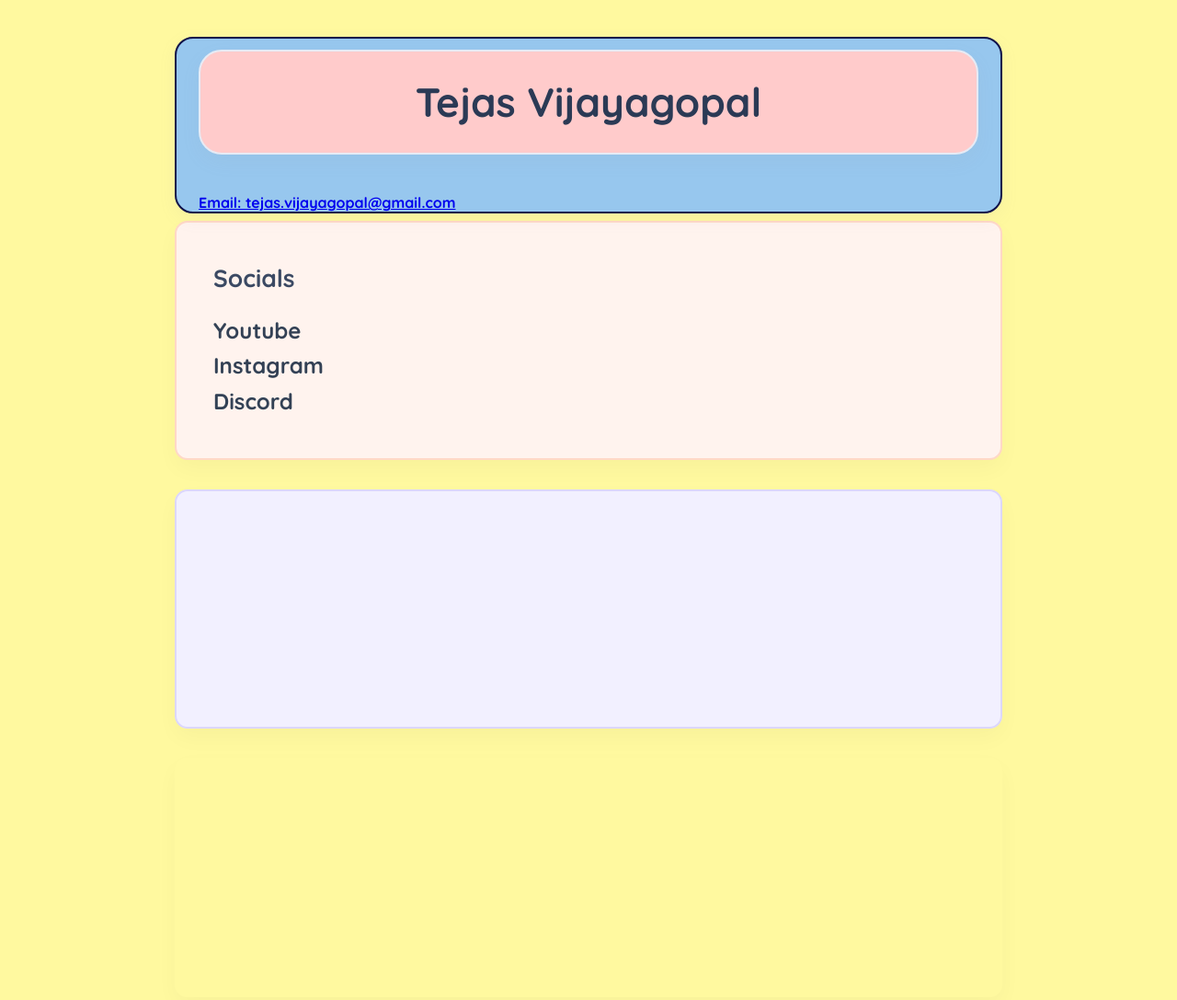
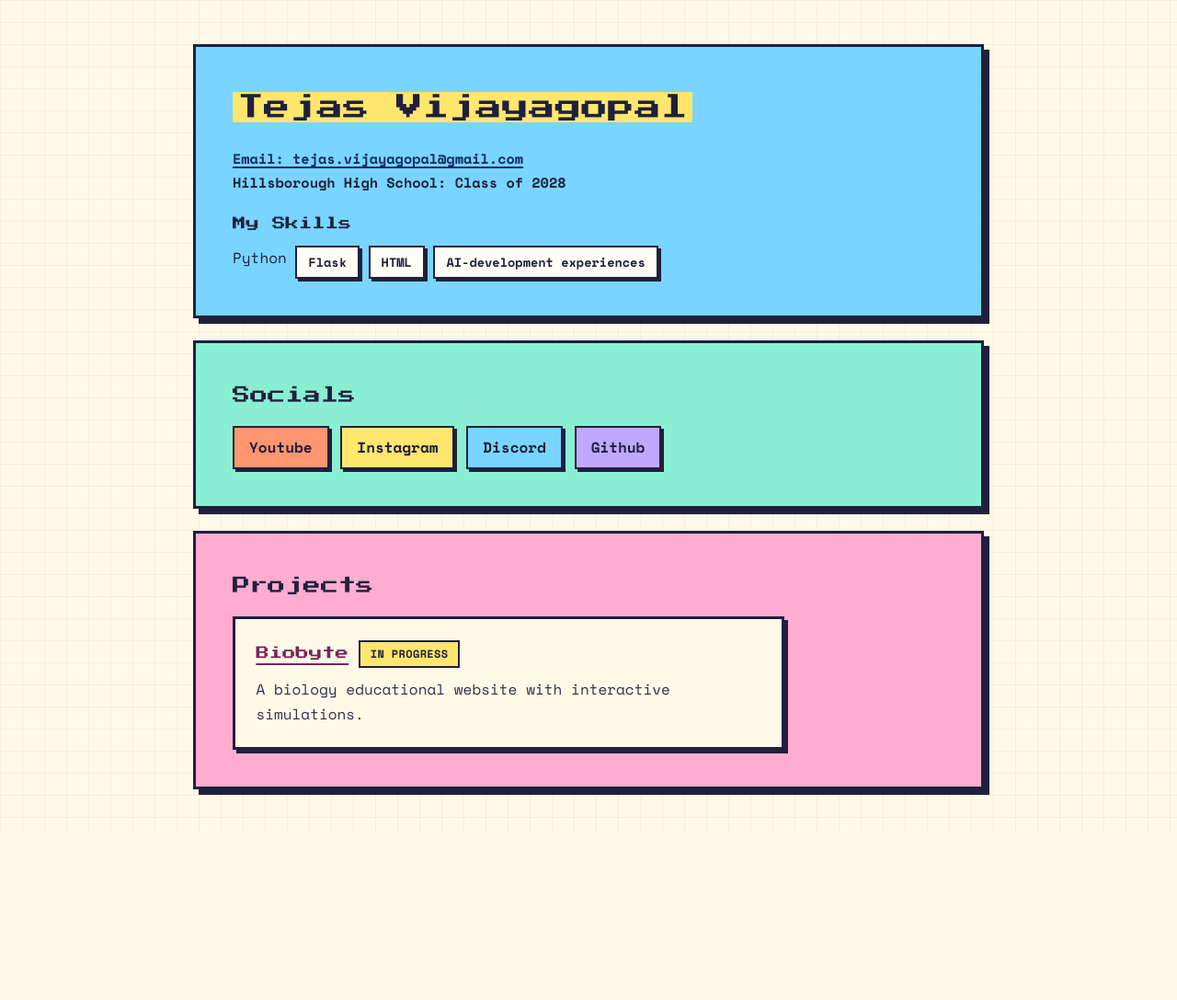
Before and after one commit to TejuViji/Linktree-portfolio, a plain HTML site: page index.html in a window 1280 px wide. Shown: the whole page at 92% size. After the commit the page ends 906 px from the top, so only its background shows below. Drawn offline with nearby package versions, Linux system fonts and the light colour scheme.

Commit message:
Finished Portfolio Website

```diff
--- a/index.html
+++ b/index.html
@@ -16,22 +16,42 @@
             </h1>
             <h4><a href="mailto:tejas.vijayagopal@gmail.com"> Email: tejas.vijayagopal@gmail.com </a></h4>
             <h4> Hillsborough High School: Class of 2028</h4>
+            <h2> My Skills </h2>
+            <ul>
+                    Python
+                </li>
+                <li>
+                    Flask
+                </li>
+                <li>HTML</li>
+                <li>
+                    AI-development experiences
+                </li>
+            </ul>
         </div>
 
 
-        <div class="Section">
+        <div class="Section social-section">
             <h1 class="section-header"> Socials </h1>
-            <h2 class="social-media" href="https://www.youtube.com/@JustIndoreal"> Youtube </h2>
-            <h2 class="social-media" href=" https://instagram.com/@tejasvijayagopal"> Instagram </h2>
-            <h2 class="social-media" href=""> Discord </h2>
+            <div class="social-links">
+                <h2 class="social-media"> <a href="https://www.youtube.com/@JustIndoreal"> Youtube  </a> </h2>
+                <h2 class="social-media"> <a href=" https://instagram.com/@tejasvijayagopal"> Instagram </a> </h2>
+                <h2 class="social-media"> <a href="https://discordapp.com/users/1113612193137705061"> Discord </a> </h2>
+                <h2 class="social-media"> <a href="https://github.com/TejuViji"> Github </a> </h2>
+            </div>
         </div>
 
-        <div class="Section">
-            <h1 class="section-header"> </h1>
-        </div>
-
-        <div class="Section">
-            <h1 class="section-header"> </h1>
+        <div class="Section project-section">
+            <h1 class="section-header"> Projects </h1>
+            <article class="project-card">
+                <div class="project-card-heading">
+                    <h2 class="projects"> <a href="https://github.com/TejuViji/Biobyte"> Biobyte </a></h2>
+                    <span class="project-status">In progress</span>
+                </div>
+                <p class="project-descriptions">
+                    A biology educational website with interactive simulations.
+                </p>
+            </article>
         </div>
     </main>
 </body>
--- a/styles.css
+++ b/styles.css
@@ -1,4 +1,14 @@
-@import url('https://fonts.googleapis.com/css2?family=Quicksand:wght@500;700&display=swap');
+@import url('https://fonts.googleapis.com/css2?family=Press+Start+2P&family=Space+Mono:wght@400;700&display=swap');
+
+:root {
+    --ink: #20203d;
+    --paper: #fff9e8;
+    --blue: #79d5ff;
+    --mint: #8aefd2;
+    --pink: #ffacd1;
+    --yellow: #ffe66d;
+    --purple: #c1a8ff;
+}
 
 * {
     box-sizing: border-box;
@@ -7,80 +17,224 @@
 }
 
 body {
-    font-family: 'Quicksand', 'Segoe UI', Tahoma, Geneva, Verdana, sans-serif;
-    background-color: #fff99f;
-    color: #334155;
-    line-height: 1.6;
-    padding: 2.5rem 1.25rem;
+    min-height: 100vh;
+    padding: 3rem 1.25rem;
+    background-color: var(--paper);
+    background-image:
+        linear-gradient(rgba(32, 32, 61, 0.045) 1px, transparent 1px),
+        linear-gradient(90deg, rgba(32, 32, 61, 0.045) 1px, transparent 1px);
+    background-size: 24px 24px;
+    color: var(--ink);
+    font-family: 'Space Mono', 'Courier New', monospace;
+    line-height: 1.65;
 }
 
 main {
-    max-width: 900px;
+    display: grid;
+    gap: 1.5rem;
+    max-width: 860px;
     margin: 0 auto;
 }
 
-/* Main Name Banner */
-#title {
-    text-align: center;
-    font-size: 2.75rem;
-    font-weight: 700;
-    color: #2b3a55;
-    margin-bottom: 2.5rem;
-    padding: 1.25rem 2rem;
-    background-color: #ffcbcb;
-    border-radius: 25px;
-    border: 2px solid #e6ebf5;
-    box-shadow: 0 8px 20px rgba(149, 157, 165, 0.08);
+#title-card,
+.Section {
+    padding: clamp(1.5rem, 5vw, 2.5rem);
+    border: 3px solid var(--ink);
+    border-radius: 0;
+    box-shadow: 6px 6px 0 var(--ink);
 }
 
 #title-card {
-    display: inline-block;
-    padding: 0.75rem 1.5rem;
-    background-color: #97c7ee;
-    border-radius: 20px;
-    border: 2px solid #0e104a;
-    box-shadow: 0 6px 18px 1px rgba(149, 157, 165, 0.08);
-    width: 100%;
-    height: 12rem;
-    box-sizing: border-box;
-    overflow: hidden;
+    background-color: var(--blue);
 }
 
-/* Large Playful Boxes (targets both class="Section" and id="Section") */
+#title {
+    display: inline;
+    padding: 0.08em 0.18em;
+    background: var(--yellow);
+    box-decoration-break: clone;
+    color: var(--ink);
+    font-family: 'Press Start 2P', 'Courier New', monospace;
+    font-size: clamp(1rem, 3.6vw, 1.8rem);
+    font-weight: 400;
+    line-height: 1.8;
+}
+
+#title-card h4 {
+    color: var(--ink);
+    font-size: 0.95rem;
+    font-weight: 700;
+}
+
+#title-card h4:first-of-type {
+    margin-top: 1.1rem;
+}
+
+#title-card h4 a {
+    color: #152b66;
+    text-decoration-thickness: 2px;
+    text-underline-offset: 3px;
+}
+
+#title-card h2 {
+    margin-top: 1.25rem;
+    font-family: 'Press Start 2P', 'Courier New', monospace;
+    font-size: 0.9rem;
+    font-weight: 400;
+    line-height: 1.8;
+}
+
+#title-card ul {
+    display: flex;
+    flex-wrap: wrap;
+    gap: 0.6rem;
+    margin-top: 0.65rem;
+    list-style: none;
+}
+
+#title-card li {
+    padding: 0.3rem 0.75rem;
+    border: 2px solid var(--ink);
+    background: #fffdf6;
+    color: var(--ink);
+    font-size: 0.85rem;
+    font-weight: 700;
+    box-shadow: 3px 3px 0 var(--ink);
+}
+
 .Section {
-    min-height: 260px;
-    padding: 2.5rem;
-    margin-bottom: 2rem;
-    border-radius: 14px;
-    box-shadow: 0 10px 25px rgba(0, 0, 0, 0.03);
-    transition: transform 0.25s ease, box-shadow 0.25s ease;
+    transition: transform 160ms steps(3, end), box-shadow 160ms steps(3, end);
 }
 
 .Section:hover {
-    transform: translateY(-5px);
-    box-shadow: 0 14px 30px rgba(0, 0, 0, 0.07);
+    transform: translate(-2px, -2px);
+    box-shadow: 9px 9px 0 var(--ink);
 }
 
-/* Light Pastel Theme for Each Box */
-main div:nth-of-type(1) {
-    background-color: #eef9f5; /* Soft Mint */
-    border: 2px solid #cceee2;
+.social-section {
+    background-color: var(--mint);
 }
 
-main div:nth-of-type(2) {
-    background-color: #fff3ee; /* Soft Peach */
-    border: 2px solid #ffd8c7;
+.project-section {
+    background-color: var(--pink);
 }
 
-main div:nth-of-type(3) {
-    background-color: #f2f0ff; /* Soft Lavender */
-    border: 2px solid #dcd7ff;
+.section-header {
+    margin-bottom: 1rem;
+    color: var(--ink);
+    font-family: 'Press Start 2P', 'Courier New', monospace;
+    font-size: clamp(0.9rem, 2.4vw, 1.2rem);
+    font-weight: 400;
+    line-height: 1.8;
 }
 
-/* Section Titles */
-.section-header {
-    font-size: 1.65rem;
+.social-links {
+    display: flex;
+    flex-wrap: wrap;
+    gap: 0.8rem;
+}
+
+.social-media {
+    font-size: 1rem;
+}
+
+.social-media a {
+    display: inline-block;
+    padding: 0.5rem 1rem;
+    border: 2px solid var(--ink);
+    background: var(--yellow);
+    box-shadow: 3px 3px 0 var(--ink);
+    color: var(--ink);
+    text-decoration: none;
+    transition: transform 120ms steps(2, end), box-shadow 120ms steps(2, end);
+}
+
+.social-media:nth-child(1) a {
+    background: #ff9671;
+}
+
+.social-media:nth-child(2) a {
+    background: var(--yellow);
+}
+
+.social-media:nth-child(3) a {
+    background: var(--blue);
+}
+
+.social-media:nth-child(4) a {
+    background: var(--purple);
+}
+
+.social-media a:hover {
+    transform: translate(-2px, -2px);
+    box-shadow: 5px 5px 0 var(--ink);
+}
+
+a:focus-visible {
+    outline: 3px dashed var(--ink);
+    outline-offset: 4px;
+}
+
+.project-card {
+    max-width: 600px;
+    padding: 1.4rem;
+    border: 3px solid var(--ink);
+    background: var(--paper);
+    box-shadow: 4px 4px 0 var(--ink);
+}
+
+.project-card-heading {
+    display: flex;
+    flex-wrap: wrap;
+    align-items: center;
+    gap: 0.7rem;
+    margin-bottom: 0.65rem;
+}
+
+.projects {
+    font-family: 'Press Start 2P', 'Courier New', monospace;
+    font-size: 0.9rem;
+    font-weight: 400;
+    line-height: 1.8;
+}
+
+.projects a {
+    color: #7a2457;
+    text-decoration-thickness: 2px;
+    text-underline-offset: 4px;
+}
+
+.project-status {
+    padding: 0.2rem 0.65rem;
+    border: 2px solid var(--ink);
+    background: var(--yellow);
+    color: var(--ink);
+    font-size: 0.75rem;
     font-weight: 700;
-    color: #3b4963;
-    margin-bottom: 1rem;
+    letter-spacing: 0.03em;
+    text-transform: uppercase;
 }
+
+.project-descriptions {
+    color: #30304a;
+}
+
+@media (max-width: 520px) {
+    body {
+        padding: 1.5rem 1rem 2rem;
+    }
+
+    .Section,
+    #title-card {
+        padding: 1.35rem;
+    }
+}
+
+@media (prefers-reduced-motion: reduce) {
+    *,
+    *::before,
+    *::after {
+        scroll-behavior: auto !important;
+        transition-duration: 0.01ms !important;
+    }
+}
```
